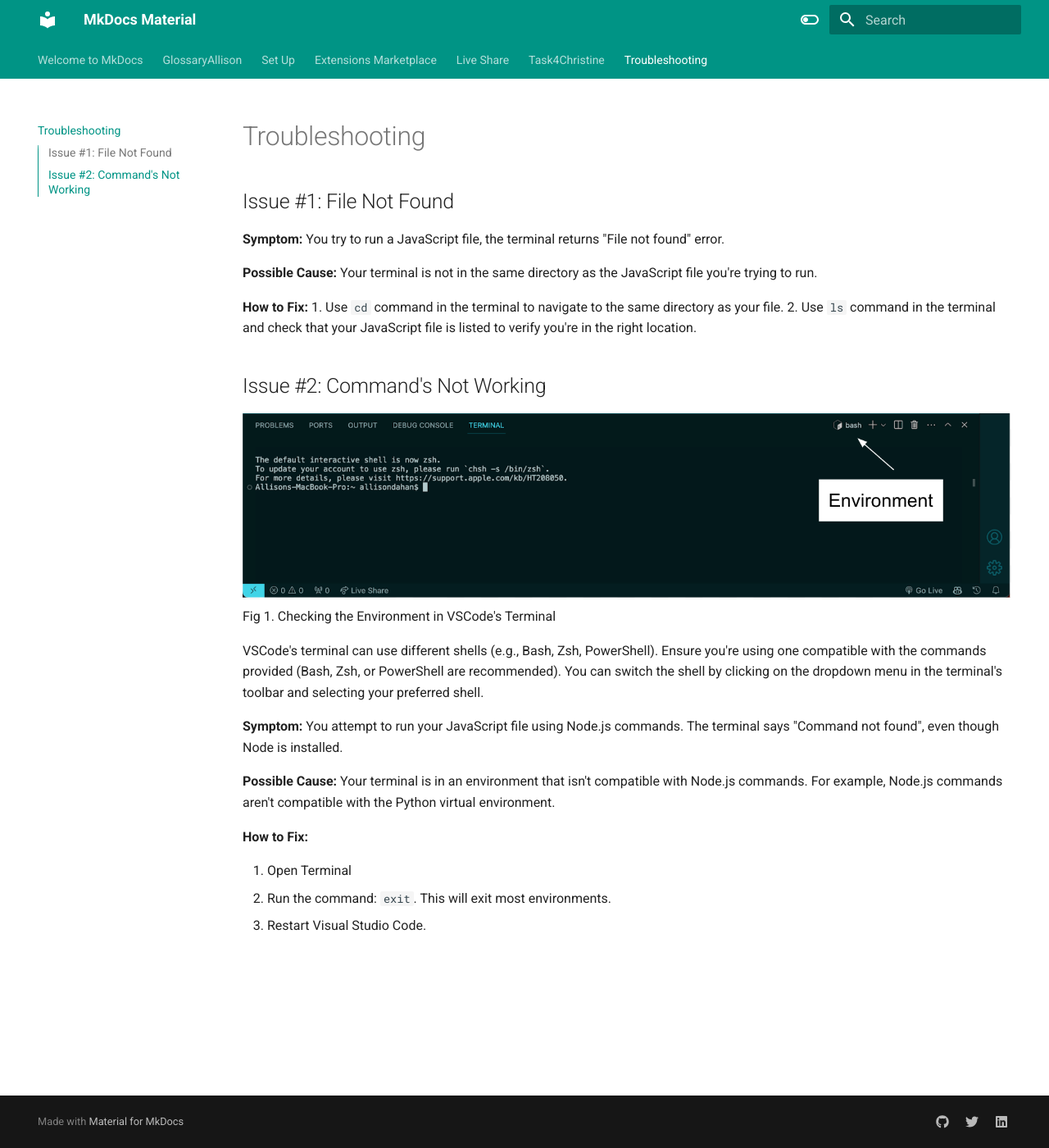
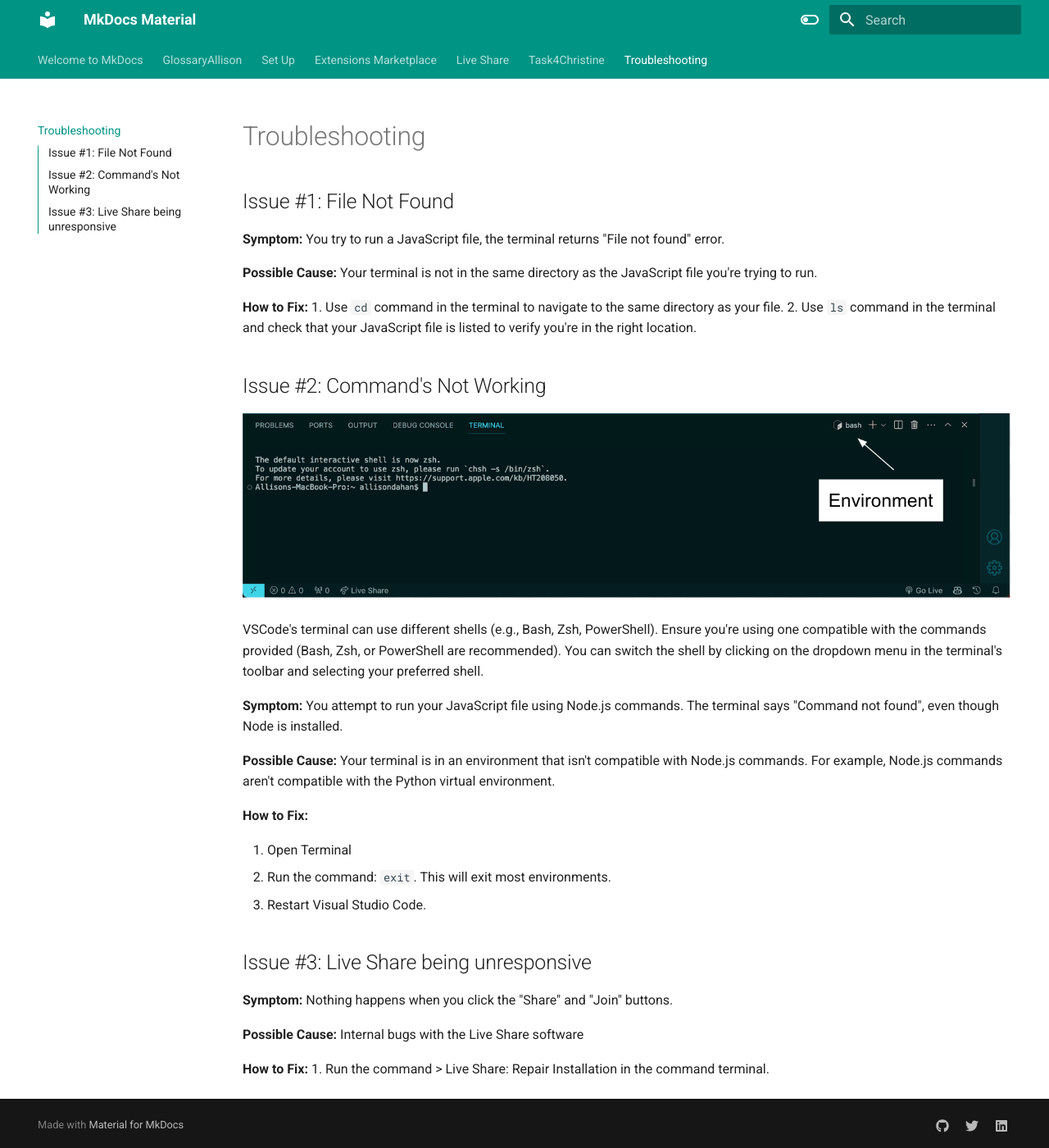
Before and after one commit to allison-dahan/mkdocs-material, an MkDocs documentation site: the page built from docs/Troubleshoot.md, in a window 1280 px wide and 1400 px high. Shown: the whole window at 82% size. Built offline with MkDocs 1.6.1 and Material for MkDocs 9.7.7, drawn with Linux system fonts in a browser that asks for light colours.

Commit message:
add troubleshoot section for liveshare

```diff
--- a/docs/Troubleshoot.md
+++ b/docs/Troubleshoot.md
@@ -12,7 +12,6 @@
 
 ## Issue #2: Command's Not Working
 ![Checking the Environment in VSCode's Terminal](assets/images/environment.png)
-Fig 1. Checking the Environment in VSCode's Terminal
 
 VSCode's terminal can use different shells (e.g., Bash, Zsh, PowerShell). Ensure you're using one compatible with the commands provided (Bash, Zsh, or PowerShell are recommended). You can switch the shell by clicking on the dropdown menu in the terminal's toolbar and selecting your preferred shell.
 
@@ -25,3 +24,12 @@ VSCode's terminal can use different shells (e.g., Bash, Zsh, PowerShell). Ensure
 1. Open Terminal
 2. Run the command: `exit`. This will exit most environments.
 3. Restart Visual Studio Code.
+
+## Issue #3: Live Share being unresponsive
+
+**Symptom:** Nothing happens when you click the "Share" and "Join" buttons.
+
+**Possible Cause:** Internal bugs with the Live Share software
+
+**How to Fix:**
+1.  Run the command > Live Share: Repair Installation in the command terminal.
```
Also changed, not shown: docs/Task1Allison.md (+0 -4 lines).
